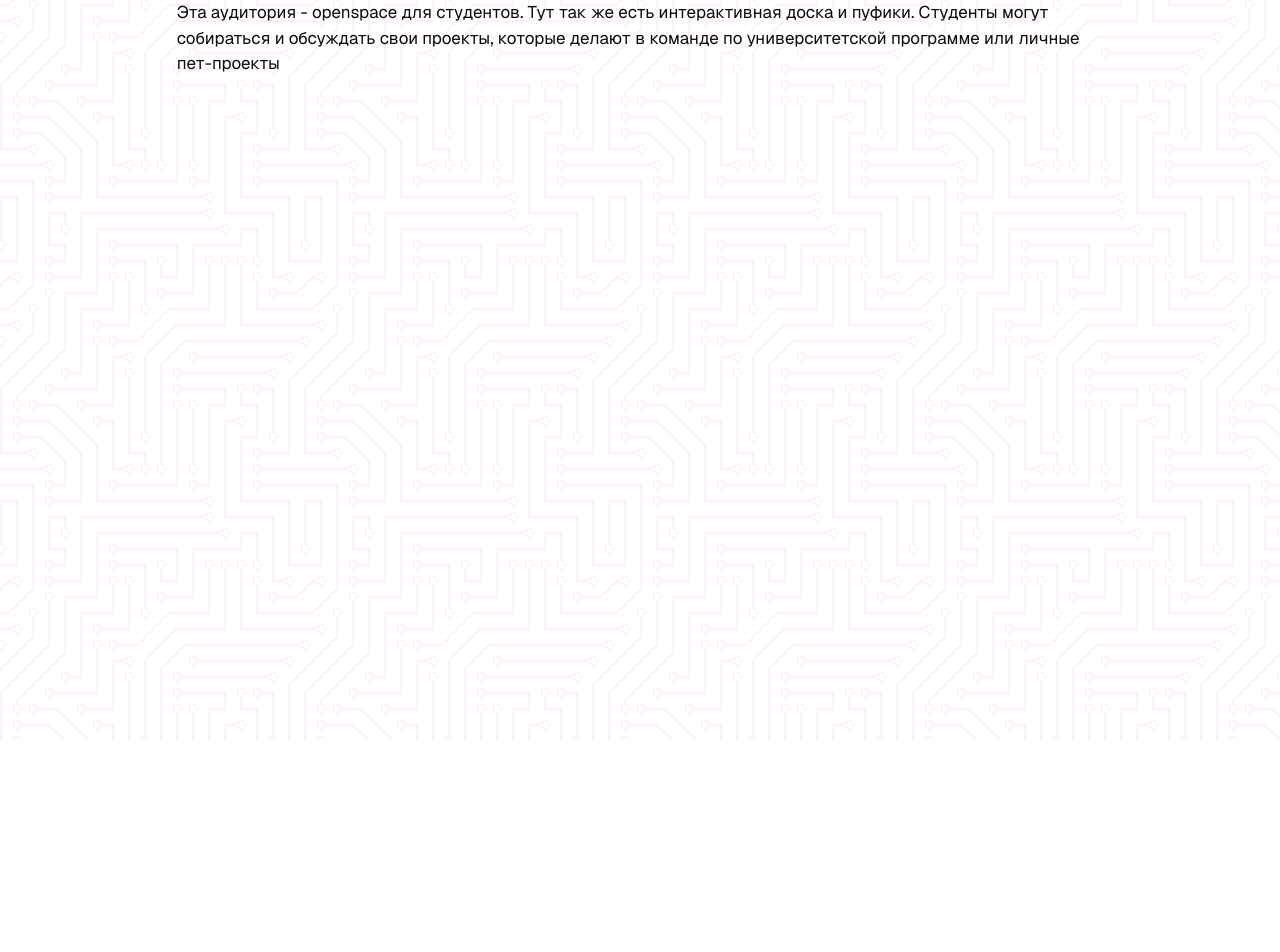
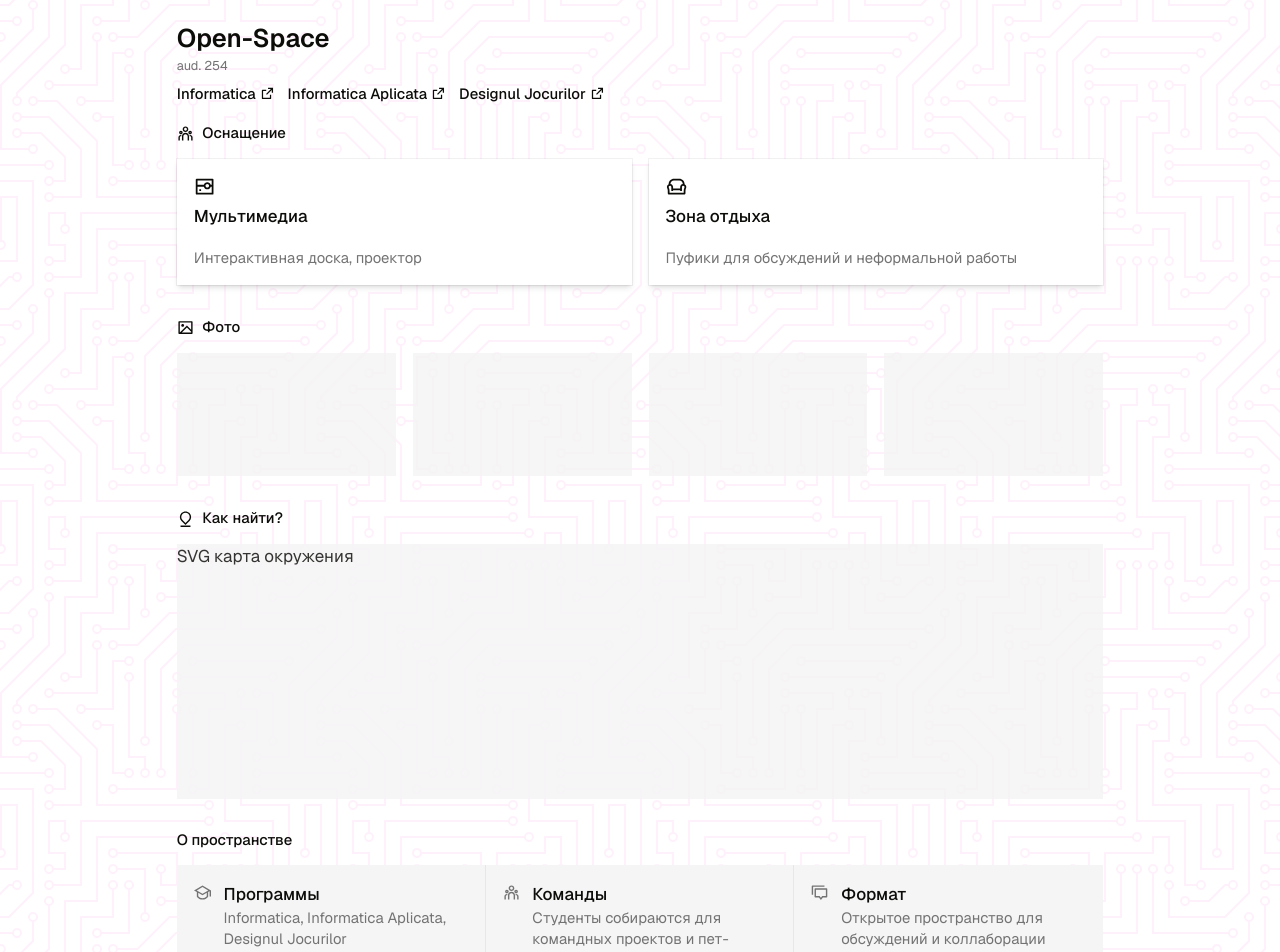
Before and after one commit to gausatereduard/practica-v2, a Next.js app: page /classrooms/254 in a window 1280 px wide. Shown: the part 60-1012 px from the top of the page. Before the commit the page ends 800 px from the top, so only its background shows below. Built offline with nearby package versions, Linux system fonts and the light colour scheme.

Commit message:
all pages finished

```diff
--- a/src/app/classrooms/254/page.tsx
+++ b/src/app/classrooms/254/page.tsx
@@ -1,11 +1,74 @@
 import { AppContainer } from "@/components/app-container";
+import { InfoItem } from "@/components/info-item";
+import { SectionHeader } from "@/components/section-header";
+import { TechSpecCard } from "@/components/tech-spec-card";
+import { RiDiscussLine, RiExternalLinkLine, RiGraduationCapLine, RiImageLine, RiMapPin5Line, RiProjectorLine, RiSofaLine, RiTeamLine } from "@remixicon/react";
+import Link from "next/link";
 
 export default function Page() {
 	return (
 		<>
 			<AppContainer>
-				Эта аудитория - openspace для студентов. Тут так же есть интерактивная доска и пуфики. Студенты могут собираться и обсуждать свои проекты, которые делают в команде по
-				университетской программе или личные пет-проекты
+				<div className={"pt-5"}>
+					<h1 className={"text-2xl font-semibold"}>Open-Space</h1>
+					<p className={"text-xs text-muted-foreground mt-0.5"}>aud. 254</p>
+					<div className={"flex flex-wrap gap-x-3 gap-y-1 mt-2"}>
+						<Link className={"text-sm font-medium flex items-center gap-1"} href={"https://it.usm.md/specialties/informatica"} target={"_blank"}>
+							Informatica
+							<RiExternalLinkLine className={"size-3.5"} />
+						</Link>
+						<Link className={"text-sm font-medium flex items-center gap-1"} href={"https://it.usm.md/specialties/informatica-aplicata-licenta"} target={"_blank"}>
+							Informatica Aplicata
+							<RiExternalLinkLine className={"size-3.5"} />
+						</Link>
+						<Link className={"text-sm font-medium flex items-center gap-1"} href={"https://it.usm.md/specialties/designul-jocurilor"} target={"_blank"}>
+							Designul Jocurilor
+							<RiExternalLinkLine className={"size-3.5"} />
+						</Link>
+					</div>
+				</div>
+				<div className={"py-5 flex flex-col gap-8"}>
+					<section>
+						<SectionHeader icon={<RiTeamLine className={"size-4"} />}>Оснащение</SectionHeader>
+						<div className={"grid grid-cols-1 sm:grid-cols-2 gap-4"}>
+							<TechSpecCard icon={<RiProjectorLine className={"size-5"} />} title={"Мультимедиа"}>
+								Интерактивная доска, проектор
+							</TechSpecCard>
+							<TechSpecCard icon={<RiSofaLine className={"size-5"} />} title={"Зона отдыха"}>
+								Пуфики для обсуждений и неформальной работы
+							</TechSpecCard>
+						</div>
+					</section>
+					<section>
+						<SectionHeader icon={<RiImageLine className={"size-4"} />}>Фото</SectionHeader>
+						<div className={"grid grid-cols-2 lg:grid-cols-4 gap-4"}>
+							<div className={"aspect-video bg-muted rounded-md animate-pulse"} />
+							<div className={"aspect-video bg-muted rounded-md animate-pulse"} />
+							<div className={"aspect-video bg-muted rounded-md animate-pulse"} />
+							<div className={"aspect-video bg-muted rounded-md animate-pulse"} />
+						</div>
+					</section>
+					<section>
+						<SectionHeader icon={<RiMapPin5Line className={"size-4"} />}>Как найти?</SectionHeader>
+						<div>
+							<div className={"aspect-video max-h-60 w-full bg-muted rounded-md animate-pulse"}>SVG карта окружения</div>
+						</div>
+					</section>
+					<section>
+						<SectionHeader>О пространстве</SectionHeader>
+						<div className={"grid grid-cols-1 sm:grid-cols-3 divide-y sm:divide-y-0 sm:divide-x"}>
+							<InfoItem icon={<RiGraduationCapLine className={"size-4"} />} title={"Программы"}>
+								Informatica, Informatica Aplicata, Designul Jocurilor
+							</InfoItem>
+							<InfoItem icon={<RiTeamLine className={"size-4"} />} title={"Команды"}>
+								Студенты собираются для командных проектов и пет-проектов
+							</InfoItem>
+							<InfoItem icon={<RiDiscussLine className={"size-4"} />} title={"Формат"}>
+								Открытое пространство для обсуждений и коллаборации
+							</InfoItem>
+						</div>
+					</section>
+				</div>
 			</AppContainer>
 		</>
 	);
--- a/src/app/classrooms/350/page.tsx
+++ b/src/app/classrooms/350/page.tsx
@@ -1,15 +1,60 @@
 import { AppContainer } from "@/components/app-container";
+import { InfoItem } from "@/components/info-item";
+import { SectionHeader } from "@/components/section-header";
+import { TechSpecCard } from "@/components/tech-spec-card";
+import { RiComputerLine, RiExternalLinkLine, RiGraduationCapLine, RiImageLine, RiMapPin5Line, RiPaletteLine, RiStarLine } from "@remixicon/react";
+import Link from "next/link";
 
 export default function Page() {
 	return (
 		<>
 			<AppContainer>
-				<p>Page</p>
-				<p>Intel i7 · 32GB RAM · RTX 3070 Super</p>
-
-				<p>Гейм дизайн, Визуальный дизайн, 3D моделирование</p>
-
-				<p>Designul Jocurilor</p>
+				<div className={"pt-5"}>
+					<h1 className={"text-2xl font-semibold"}>Компьютерная лаборатория</h1>
+					<p className={"text-xs text-muted-foreground mt-0.5"}>aud. 350</p>
+					<div className={"flex flex-wrap gap-x-3 gap-y-1 mt-2"}>
+						<Link className={"text-sm font-medium flex items-center gap-1"} href={"https://it.usm.md/specialties/designul-jocurilor"} target={"_blank"}>
+							Designul Jocurilor
+							<RiExternalLinkLine className={"size-3.5"} />
+						</Link>
+					</div>
+				</div>
+				<div className={"py-5 flex flex-col gap-8"}>
+					<section>
+						<SectionHeader icon={<RiComputerLine className={"size-4"} />}>Оснащение</SectionHeader>
+						<div className={"grid grid-cols-1 sm:grid-cols-2 gap-4"}>
+							<TechSpecCard icon={<RiComputerLine className={"size-5"} />} title={"Рабочие станции"}>
+								Intel i7 · 32GB RAM · RTX 3070 Super
+							</TechSpecCard>
+						</div>
+					</section>
+					<section>
+						<SectionHeader icon={<RiImageLine className={"size-4"} />}>Фото</SectionHeader>
+						<div className={"grid grid-cols-2 lg:grid-cols-4 gap-4"}>
+							<div className={"aspect-video bg-muted rounded-md animate-pulse"} />
+							<div className={"aspect-video bg-muted rounded-md animate-pulse"} />
+							<div className={"aspect-video bg-muted rounded-md animate-pulse"} />
+							<div className={"aspect-video bg-muted rounded-md animate-pulse"} />
+						</div>
+					</section>
+					<section>
+						<SectionHeader icon={<RiMapPin5Line className={"size-4"} />}>Как найти?</SectionHeader>
+						<div>
+							<div className={"aspect-video max-h-60 w-full bg-muted rounded-md animate-pulse"}>SVG карта окружения</div>
+						</div>
+					</section>
+					<section>
+						<SectionHeader>О программе</SectionHeader>
+						<div className={"grid grid-cols-1 sm:grid-cols-2 divide-y sm:divide-y-0 sm:divide-x"}>
+							<InfoItem icon={<RiGraduationCapLine className={"size-4"} />} title={"Направления"}>
+								Гейм-дизайн, Визуальный дизайн, 3D-моделирование
+							</InfoItem>
+							<InfoItem icon={<RiStarLine className={"size-4"} />} title={"Специализация"}>
+								Designul Jocurilor — полный цикл разработки игр
+							</InfoItem>
+						</div>
+					</section>
+				</div>
 			</AppContainer>
 		</>
 	);
```
